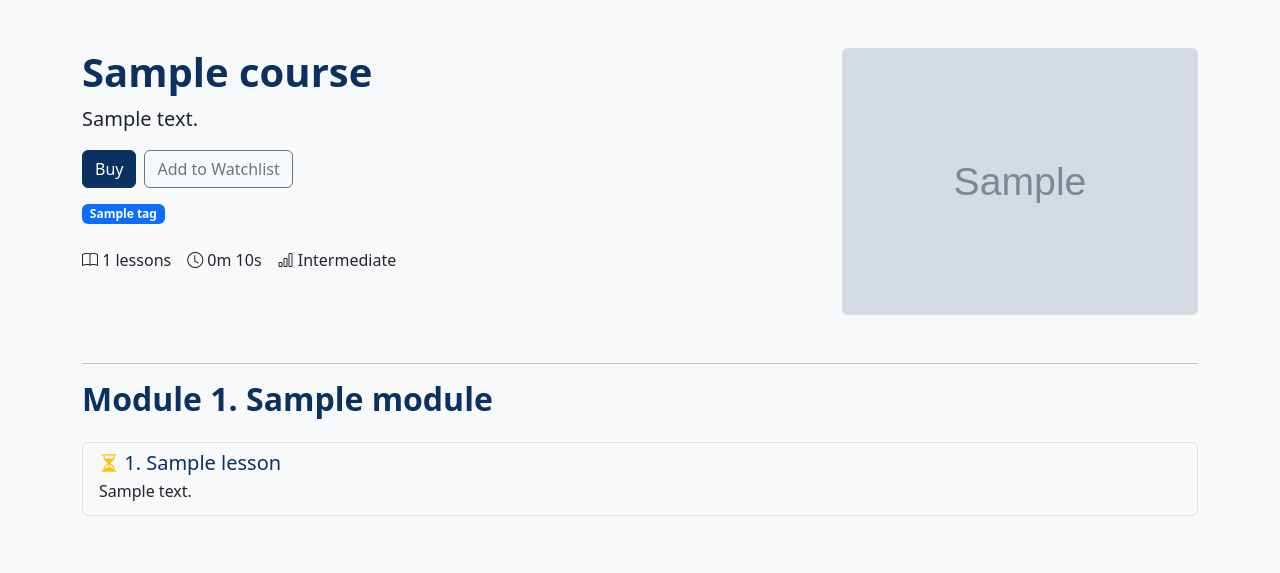
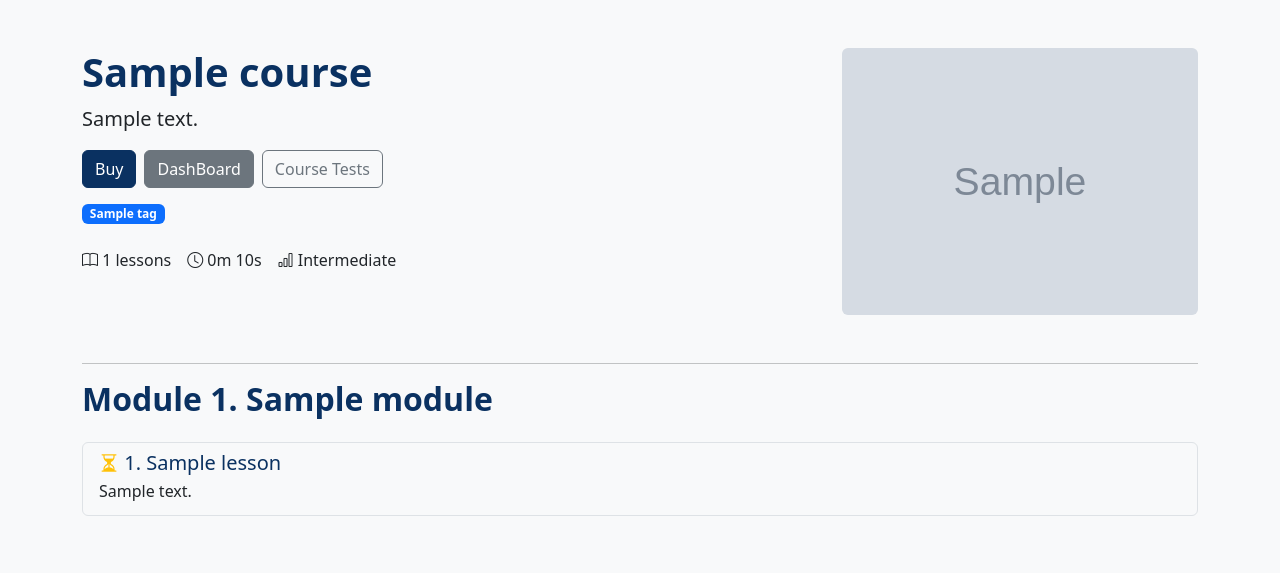
Before and after one commit to itsuldana/site, a Django app: page /courses/1/detail/ in a window 1280 px wide. Shown: the part 88-661 px from the top of the page. Run offline with Django 4.2, Linux system fonts and the light colour scheme; a user stored in the database is signed in; tables that the repository leaves empty hold one stand-in row (values such as "Sample post"); grey boxes marked "Sample" are stand-in pictures; parts of the project's set-up code (start-up, migrations or seed data) failed here and were passed over; some libraries are stand-ins or nearby versions.

Commit message:
Добавлены новые кнопки

```diff
--- a/source/webapp/templates/course/course_detail.html
+++ b/source/webapp/templates/course/course_detail.html
@@ -13,7 +13,8 @@
                         {% if request.user.is_authenticated %}
                             <a id="buy" href=""
                                class="btn btn-primary me-2">{% trans 'Buy' %}</a>
-                            <button class="btn btn-outline-secondary">Add to Watchlist</button>
+                            <a href="#" class="btn btn-secondary me-2">DashBoard</a>
+                            <a href="#" class="btn btn-outline-secondary">Course Tests</a>
                         {% else %}
                             <a href="{% url 'login' %}" class="btn btn-primary me-2">{% trans 'Buy' %}</a>
                             <a href="{% url 'login' %}" class="btn btn-outline-secondary">Add to Watchlist</a>
```
